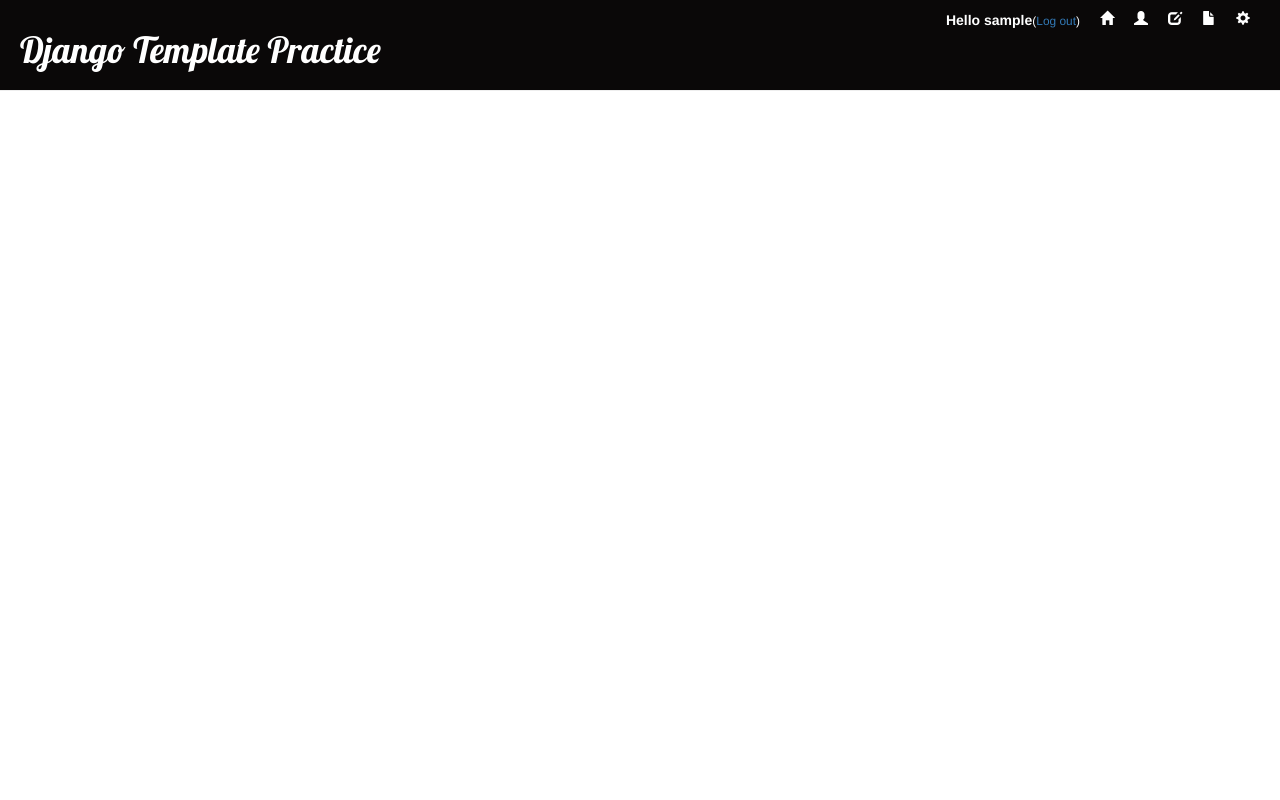
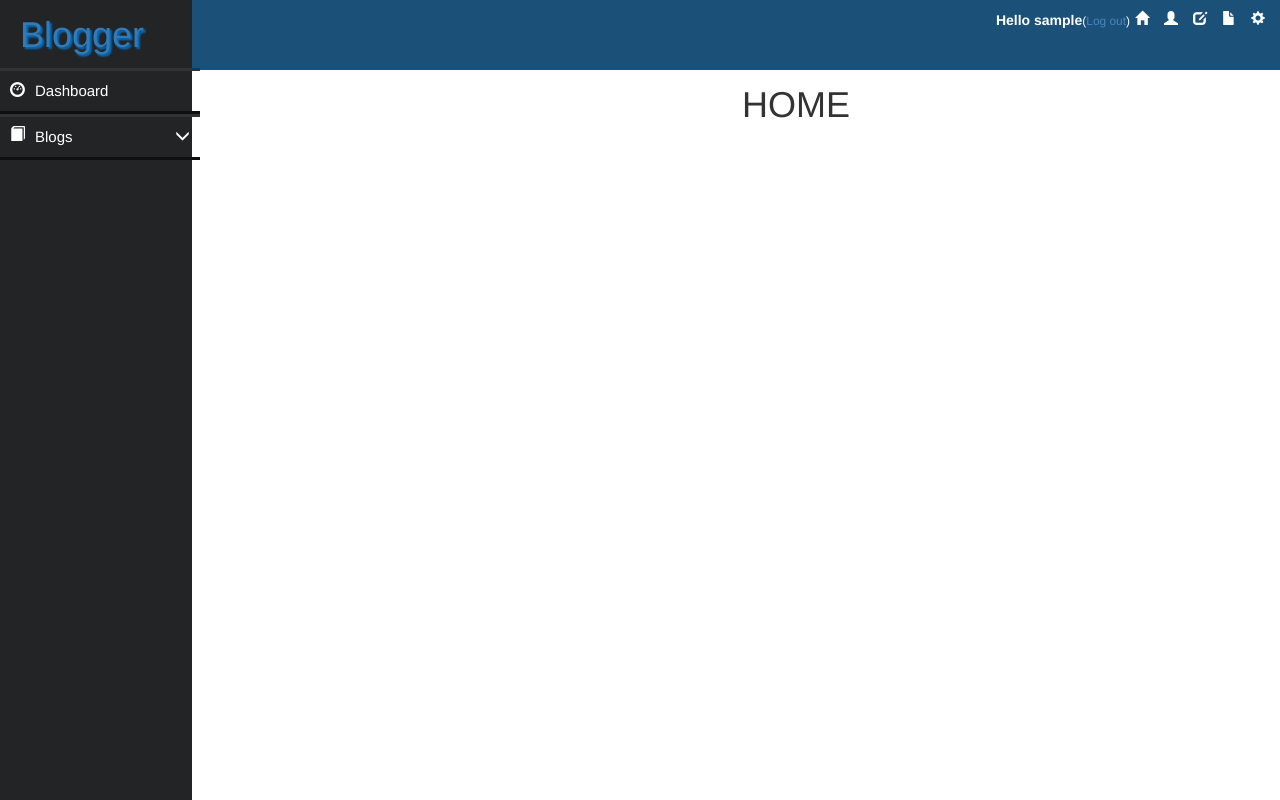
Before and after one commit to xDiego/my-first-blog, a Django app: page /blogs/1/ in a window 1280 px wide. Run offline with Django 3.2, Linux system fonts and the light colour scheme; the visitor is signed in with stand-in values (Sample User, id 1); data comes from the database, SQL or seed files in the repository; data that the repository does not hold is empty; some libraries are stand-ins or nearby versions.

Commit message:
some minor changes

```diff
--- /dev/null
+++ b/blog/static/css/base2.css
@@ -0,0 +1,202 @@
+.box {
+    width:90%;
+    height:250px;
+    background-color:whitesmoke;
+    margin-top:0px;
+    margin-bottom:10px;
+    padding-top:0;
+    padding-left:0;
+    padding-right:0;
+    padding-bottom:0px;
+    border-radius:3px 3px 0px 0px;
+    box-shadow: 2px 2px 2px #888888;
+}
+
+body{
+    margin-right:0;
+    margin-left: 0;
+    margin-bottom: 0;
+    margin-top: 0;
+    padding: 0 0 0 0;
+    /*background-image: url("dark_embroidery/green_dust_scratch.png");*/
+    background-attachment: fixed;
+   /* background-image: url("dark_embroidery/tree_bark.png")*/
+}
+
+.top-menu, .top-menu:hover, top-menu:visited {
+    color: #ffffff;
+    float: right;
+    font-size: 26 pt;
+    margin-right: 5px;
+    padding-top:10px;
+}
+
+.wrapper{
+    margin:0 0 0 0;
+    padding: 0 0 0 0;
+
+}
+
+.page-header {
+    width:85%; /* CHANGE to 85%*/
+    height:70px;
+    background-color:#033E6B;
+    opacity:0.9;
+
+
+    /* positioning */
+    position:fixed;
+    top:0;
+    z-index:2;
+    right:0;
+
+    /* margins and padding */
+    margin: inherit; /*override to margin-left:200px*/
+    padding: inherit;
+    border:0;
+}
+
+/*NOTE:
+  using width 100% will cause the page to expand if we move
+  (for example) the side nagivator to padding-left:100px;
+
+*/
+
+.container-wrapper{
+    position:absolute;
+    margin-top:70px;
+    margin-left:0;
+    margin-right:0;
+    margin-bottom:0;
+    width:100%;
+}
+
+.container {
+    width:85%;
+    margin-left:15%;
+    padding: 0;
+}
+
+.content {
+    position:relative;
+    margin-top: 15px;
+    margin-left: 20px;
+}
+
+.side-nav {
+    width: 15%;
+    height: 100%;
+    position:fixed;
+    background-color: #232425;
+    top:0;
+}
+
+.collapse li {
+    text-decoration:none;
+    padding: 0;
+    margin: 0;y
+}
+
+.nav {
+    position:absolute;
+    width: 200px;
+    margin: 0;
+    padding: 0;
+}
+
+.nav-li {
+    text-decoration:none;
+    padding: 0;
+    margin: 0;
+    border-bottom-style: solid;
+    border-bottom-color: #0D0F11;
+    border-top-style: solid;
+}
+
+.nav a:hover {
+   /* background-color:#001C30; */
+/*    font-size: 20px; */
+    color: #0071C7;
+}
+
+
+
+.nav ul{
+    margin:0;
+    padding:0;
+    width:inherit;
+    text-decoration:none;
+    list-style-type:none;
+}
+
+.nav h1, h2, h3, h4, h5, h6 {
+    margin: auto;
+    padding:0;
+    color:white;
+}
+
+.nav a {
+    font-size:15px;
+    color:white;
+    padding:0;
+    text-decoration:none;
+    line-height:40px;
+    display: table-cell;
+    width: 200px;
+    padding-left: 10px;
+    border-color:none;
+    cursor:pointer;
+}
+
+.glyphicon {
+    padding-right:10px;
+}
+
+.glyphicon-book{
+    top:10px;
+}
+
+.left-boxes {
+    float: left;
+    position:fixed;
+    margin: 0;
+    margin-top:5px;
+    padding:0;
+    display:none;
+}
+
+.left-boxes a{
+    position:relative;
+    font-size:18px;
+    left:40%;
+    top:30%;
+    display:none;
+}
+
+.center-boxes {
+    position:absolute;
+    left:25%;
+    margin-top:5px;
+    margin-left:20px;
+    margin-right:20px;
+}
+
+.box-header {
+    width:100%;
+    height:30px;
+    color:black;
+}
+
+.thumbnail-content {
+    padding: 10px 10px 10px 10px;
+    word-wrap: break-word;
+}
+
+.right-boxes {
+    position:absolute;
+    right:0px;
+    margin-top: 5px;
+    margin-left:20px;
+    margin-right:20px;
+    display:none;
+}
--- a/blog/static/css/blog.css
+++ b/blog/static/css/blog.css
@@ -1,24 +1,35 @@
+
+
+
+
+
+
 .page-header {
-    background-color: #0a0808;
+    background-color: #033E6B;
     margin-top: 0;
     padding: 10px 10px 10px 20px;
     position: fixed;
     width:100%;
     z-index:2;
+    height:70px;
+    opacity:0.9;
 }
 
-.page-header h1, .page-header h1 a, .page-header h1 a:visited, .page-header h1 a:active {
-    color: #ffffff;
+.page-header h1 a, .page-header h1 a:visited, .page-header h1 a:active {
+    color: white;
     font-size: 36px;
     text-decoration: none;
 }
 
+.page-header h1 {
+    color:white;
+    text-shadow: 2px 2px 3 px #095D9D;
+    font-size:40px;
+
+}
+
 .content {
     margin-left: 20px;
-}
-
-h1,h2,h3,h4 {
-    font-family: 'Lobster', cursive;
 }
 
 .date {
@@ -31,6 +42,18 @@
 
 .post-form textarea, .post-form input {
     width: 100%;
+}
+
+.cont {
+    position:fixed;
+}
+
+.nav-cont{
+    position:absolute;
+}
+
+.nav-cont a{
+    position:relative;
 }
 
 .top-menu, .top-menu:hover, top-menu:visited {
@@ -67,8 +90,13 @@
 
 .comment-count {
     padding: 5px 5px 5px 5px;
+    bottom:5px;
 }
 
 .post-text {
     font-size: 20px;
 }
+
+.btn-default {
+    background-color:#6595BC;
+}
--- a/blog/templates/blog/base.html
+++ b/blog/templates/blog/base.html
@@ -24,7 +24,19 @@
     <a href="{% url 'register' %}" style="float: right; margin-right:10px; color:white;"><h3>SignUp!</h3></a>
     {% endif %}
 
-    <h1><a href="/">Django Template Practice</a></h1>
+
+    <h1 style="
+	       padding-left: 30px;
+	       /* position: relative; */
+	       /* top: 0px; */
+	       text-shadow: 2px 2px 3px #095D9D;
+	       font-size: 40px;
+	       position: relative;
+	       top: 0;
+	       color: white;
+	       margin: 0;
+	       float: left;
+	       "> Blogger</h1>
   </div>
 
   <div class="content container">
--- /dev/null
+++ b/blog/templates/blog/base3.html
@@ -0,0 +1,99 @@
+{% load staticfiles %}
+<html style="min-width:550px; position:relative;height:100%;">
+  <head>
+    <title>site</title>
+    <meta name="viewport" content="width=device-width, initial-scale=1">
+ <!--   <link href="http://fonts.googleapis.com/css?family=Lobster&subset=latin,latin-ext" rel="stylesheet" type="text/css">
+    <link rel="stylesheet" href="//maxcdn.bootstrapcdn.com/bootstrap/3.2.0/css/bootstrap.min.css"> -->
+ <link rel="stylesheet" href="http://maxcdn.bootstrapcdn.com/bootstrap/3.3.6/css/bootstrap.min.css">
+    <link rel="stylesheet" href="//maxcdn.bootstrapcdn.com/bootstrap/3.2.0/css/bootstrap-theme.min.css">
+    <link rel="stylesheet" type="text/css" href="{% static 'css/base2.css' %}">
+
+    <script src="https://ajax.googleapis.com/ajax/libs/jquery/1.12.0/jquery.min.js"></script>
+    <script src="http://maxcdn.bootstrapcdn.com/bootstrap/3.3.6/js/bootstrap.min.js"></script>
+  </head>
+
+  <body>
+
+    <!-- Main Box -->
+    <div class="wrapper">
+
+      <!-- Contains items and the navigator on the page header -->
+      <div class="page-header">
+	{% if user.is_authenticated %}
+    <a class="top-menu" href="{% url 'settings_page' %}"><span class="glyphicon glyphicon-cog"></span></a>
+    <a href="{% url 'post_new' %}" class="top-menu" data-toggle="tooltip" title="New Post"><span class="glyphicon glyphicon-file"></span></a>
+    <a href="{% url 'post_draft_list' %}" class="top-menu" data-toggle="tooltip" title="Drafts"><span class="glyphicon glyphicon-edit"></span></a>
+    <a href="{% url 'dashboard' %}" class="top-menu" data-toggle="tooltip" title="Dashboard:View posts from people you follow"><span class="glyphicon glyphicon-user"></span></a>
+    <a href="{% url 'post_list'%}" class="top-menu" data-toggle="tooltip" title="Home"><span class="glyphicon glyphicon-home"></span></a>
+    <p class="top-menu"><strong>Hello {{ user.username }}</strong><small>(<a href="{% url 'django.contrib.auth.views.logout' %}" data-toggle="tooltip" title="logout">Log out</a>)</small></p>
+    {% else %}
+    <a href="{% url 'django.contrib.auth.views.login' %}" style="float: right; margin-right:10px; color:white;"><h3>Login</h3></a>
+    <a href="{% url 'register' %}" style="float: right; margin-right:10px; color:white;"><h3>SignUp!</h3></a>
+    {% endif %}
+	<!-- main navitgator -->
+	<div class="navigator-wrapper">
+
+	</div>
+
+      </div><!-- end page-header -->
+
+      <!-- Contains the content of the site -->
+      <div class="container-wrapper">
+
+	<!-- OPTIONAL: side navigator -->
+	<div class="side-nav">
+
+	       <h1 style="
+			  color: #0071C7;
+			  text-shadow: 2px 2px 2px #0071C6;
+			  padding-left: 20px;
+			  /* border-bottom-style: solid; */
+			  /* border-bottom-color: black; */
+			  margin-bottom: 3px;
+			  padding-bottom: 10px;
+			  margin-top: 15px;
+			  "><a href="{% url 'post_list' %}" style="text-decoration:none;">Blogger</a></h1>
+	    <!-- uncomment to change position of blogger -->
+	  <div class="nav">
+	    <!--<h1>Options </h1> -->
+	    <ul>
+	      <li class="nav-li">
+		<a class="submenu-inner" href="{% url 'dashboard' %}"><span class="glyphicon glyphicon-dashboard"></span>Dashboard</a>
+	      </li>
+
+	      <li class="nav-li">
+		<a class="submenu-inner"  data-toggle="collapse" data-target="#demo"><span class="glyphicon glyphicon-book" style="float:left;"></span>Blogs<span class="glyphicon glyphicon-menu-down" style="float:right;top:12px"></span></a>
+	      </li>
+<!-- style="cursor:pointer;text-decoration:none; color:white; font-size:16px; border-color:none;"-->
+	    <!-- Collpased stuff -->
+	    <div id="demo" class="collapse">
+		{% for blog in blogs %}
+		<li class="sub-menu-li-inner-inner">
+		  <a class="sub-menu-inner-inner" style="background-color:#000F1A;"href="{% url 'post_list1' pk=blog.pk %}"><span class="glyphicon glyphicon-minus"></span>{{ blog.name}}</a>
+		</li>
+		{% endfor %}
+		<li class="sub-menu-li-inner-inner">
+		  <a href="{% url 'blog.views.create_blog'%}" class="sub-menu-inner-inner" style="background-color:#000F1A;"><span class="glyphicon glyphicon-plus"></span>Create Blog</a>
+		</li>
+	      </div>
+	    </ul>
+	  </div>
+	</div><!-- end sive-nav -->
+
+	<!-- Contains the main content-->
+	<div class="container">
+	  <div class="content">
+	    {% block content %}
+	    {% endblock %}
+	</div>
+	</div> <!-- end content -->
+
+
+      </div><!-- end container-wrapper-->
+
+    </div> <!-- end wrapper -->
+
+
+  </body>
+</html>
--- a/blog/templates/blog/dashboard.html
+++ b/blog/templates/blog/dashboard.html
@@ -2,8 +2,7 @@
 
 {% block content %}
 
-{% for posts in posts_list  %}
-    {% for post in posts %}
+    {% for post in post_list %}
     <div class="col-md-8 col-md-offset-6">
       <div class="thumbnail">
        <div class="caption">
@@ -14,12 +13,10 @@
 	</div>
 	<p class="post-text">{{post.text|linebreaks}}</p>
         <p>
-	  <!--<a href="{% url 'add_comment_to_post' pk=post.pk %}" class="btn btn-primary" role="button">Add Comment</a> -->
 	  <div class="comment-count"><a href="{% url 'blog.views.post_detail' pk=post.pk%}" style="float:right;">Comments: {{ post.approved_comments.count }}</a></div>
 	</p>
       </div>
     </div>
   </div>
   {% endfor %}
-{% endfor%}
 {% endblock%}
--- a/blog/templates/blog/post_list.html
+++ b/blog/templates/blog/post_list.html
@@ -1,9 +1,10 @@
-{% extends 'blog/base.html' %}
-
+{% extends 'blog/base3.html' %}
+<!-- TODO:
+     Check if we should print out the side panel -->
 {% block content %}
-
+<h1 style="margin-left:100px;margin-top:10px;text-align:center;">HOME</h1>
   {% for post in posts %}
-  <div class="col-md-8 col-md-offset-6">
+  <div class="col-md-6 col-md-offset-3">
     <div class="thumbnail">
       <div class="caption">
 	<h2><a href="{% url 'post_detail' pk=post.pk %}">{{post}}</a></h2>
@@ -14,7 +15,7 @@
 	    <p class="post-text">{{post.text|linebreaks}}</p>
         <p>
 	  <!--<a href="{% url 'add_comment_to_post' pk=post.pk %}" class="btn btn-primary" role="button">Add Comment</a> -->
-	  <div class="comment-count"><a href="{% url 'blog.views.post_detail' pk=post.pk%}" style="float:right;">Comments: {{ post.approved_comments.count }}</a></div>
+	  <div class="comment-count"><a href="{% url 'blog.views.post_detail' pk=post.pk%}" style="float:right; position:relative;bottom:10px;">Comments: {{ post.approved_comments.count }}</a></div>
 	</p>
       </div>
     </div>
--- /dev/null
+++ b/blog/templates/blog/settings_page.html
@@ -0,0 +1,6 @@
+{% extend 'blog/base3.html' %}
+{% block content %}
+
+
+
+{% endblock %}
--- a/blog/templates/blog/user_profile_settings.html
+++ b/blog/templates/blog/user_profile_settings.html
@@ -1,9 +1,3 @@
-
-
-
-
-
-
 {% extends 'blog/base.html' %}
 
 {% block content%}
--- a/blog/urls.py
+++ b/blog/urls.py
@@ -16,8 +16,9 @@
     url(r'^comment/(?P<pk>[0-9]+)/approve/$', views.comment_approve, name='comment_approve'),
     url(r'^comment/(?P<pk>[0-9]+)/remove/$', views.comment_remove, name='comment_remove'),
     url(r'^register/$', views.register, name='register'),
+    url(r'^settings/$', views.settings_page, name='settings_page'),
     url(r'^user_settings/$', views.settings_page, name='settings_page'),
     url(r'^blog_settings/$', views.blog_settings, name='blog_settings'),
     url(r'blog_settings/(?P<pk>[1-9]+)/$', views.blog_edit, name='blog_edit'),
-#    url(r'^user_profile_settings/$', views.user_profile_settings, name='user_profile_settings'),
+    url(r'^blog_settings/create_blog/$', views.create_blog, name='create_blog'),
 ]
--- a/blog/views.py
+++ b/blog/views.py
@@ -1,5 +1,6 @@
 import hashlib
 import random
+import itertools
 from django.shortcuts import render
 from django.utils import timezone
 from django.shortcuts import redirect, get_object_or_404
@@ -12,6 +13,10 @@
 from django import forms
 from django.dispatch import Signal
 
+## Cache
+blog_nav_cache = None
+
+
 # Create your views here.
 def main_page(request):
     return render(request, 'blog/index.html')
@@ -20,7 +25,6 @@
 def settings_page(request):
     # check if user is authenticated
     if request.user.is_authenticated() and request.method == "GET":
-        print('user authenticated')
         # Query DB for UserProfile settings
 #        user = User.objects.filter(username=request.user)[0]
         user = request.user  ## this is a replacement for the above code
@@ -34,7 +38,11 @@
                 'date_joined':user.date_joined
             }
         )
-        return render(request, 'blog/user_settings.html', {'form':form})
+
+        ## blog settings
+        blog_list = Blog.objects.filter(owner__user=request.user)
+
+        return render(request, 'blog/user_settings.html', {'form':form, 'blog_list':blog_list})
 
     elif request.method == "POST": #POST method
         form = UserSettingsForm(request.POST, instance=request.user)
@@ -106,26 +114,36 @@
     ## - get all followers from user
     ## - get posts from each one
     followers = request.user.profile.follows.all()
-    posts_list = {follower.user.post_set.all() for follower in followers}
+    posts_list = [follower.user.post_set.all() for follower in followers]
+    all_posts = list(itertools.chain(*posts_list))
+    sorted_posts = sorted(all_posts, key=lambda x: x.published_date, reverse=True)
 
-    return render(request, 'blog/dashboard.html', {'posts_list':posts_list})
-
+    return render(request, 'blog/dashboard.html', {'post_list':sorted_posts})
 
 def post_list1(request, pk):
-#    posts = Post.objects.filter(blog__pk=pk, author=request.user).order_by('-published_date')
+    """Queries the DB for all the posts that match PK
+    TODO: make sure it belongs to request.user????
+
+    TODO: check if the blog belongs to request.user, if so then show
+    the side control panel, otherwise don't.
+
+    """
+    global blog_nav_cache
     posts = Post.objects.filter(blog__pk=pk).order_by('-published_date')
-
-    return render(request, 'blog/blog_post_list.html', {'posts':posts, 'pk':pk})
+    blogs = Blog.objects.filter(owner__user=request.user)
+    return render(request, 'blog/post_list.html', {'posts':posts, 'pk':pk, 'blogs':blogs})
 
 def post_list(request):
+    """Queries the DB for all the posts that match request.user
+    """
     ## TODO:
     ## Figure out how to print Posts for the Blog selected
     ## and not all the Post from every blog
 
     ## query db for users post only
     posts = Post.objects.filter(author=request.user).order_by('-published_date')
-
-    return render(request, 'blog/post_list.html', {'posts':posts})
+    blogs = Blog.objects.filter(owner__user=request.user)
+    return render(request, 'blog/post_list.html', {'posts':posts, 'blogs':blogs})
 
 def post_detail(request, pk):
     post = get_object_or_404(Post, pk=pk)
@@ -302,4 +320,23 @@
 
 @login_required
 def create_blog(request):
-    pass
+    """Handles the creation of a blog
+    """
+
+    if request.method == "POST":
+        form = BlogForm(request.POST)
+
+        if form.is_valid():
+            new_blog = Blog.objects.create(
+                owner=request.user.profile,
+                name=form.cleaned_data.get('name'),
+                description=form.cleaned_data.get('description')
+            )
+            new_blog.save()
+
+            return redirect('blog.views.blog_settings')
+    else:
+        form = BlogForm()
+
+    blogs = Blog.objects.filter(owner__user=request.user)
+    return render(request, 'blog/create_blog.html', {'form':form, 'blogs':blogs})
--- a/mysite/settings.py
+++ b/mysite/settings.py
@@ -122,3 +122,5 @@
 
 STATIC_URL = '/static/'
 STATIC_ROOT= os.path.join(BASE_DIR, 'static')
+MEDIA_URL = '/media/'
+MEDIA_ROOT = os.path.join(BASE_DIR, 'media')
```
Also changed, not shown: blog/static/css/f.css (added, +99 -0 lines), blog/templates/blog/base2.html (added, +87 -0 lines), blog/templates/blog/create_blog.html (renamed from blog/templates/blog/post_edit.html, +6 -7 lines), blog/templates/blog/f.html (added, +94 -0 lines), blog/forms.py (line endings or trailing spaces).
